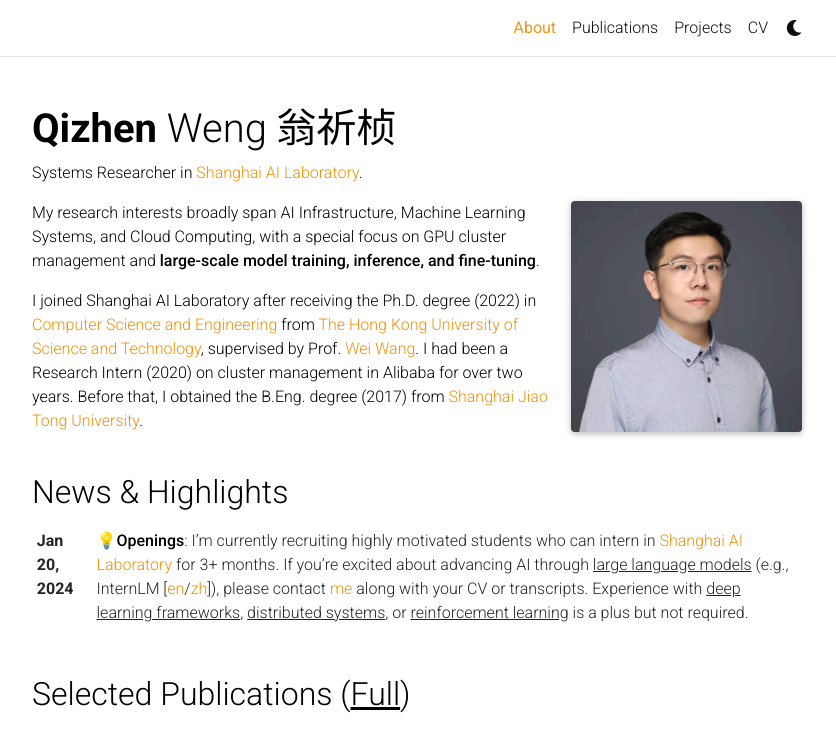
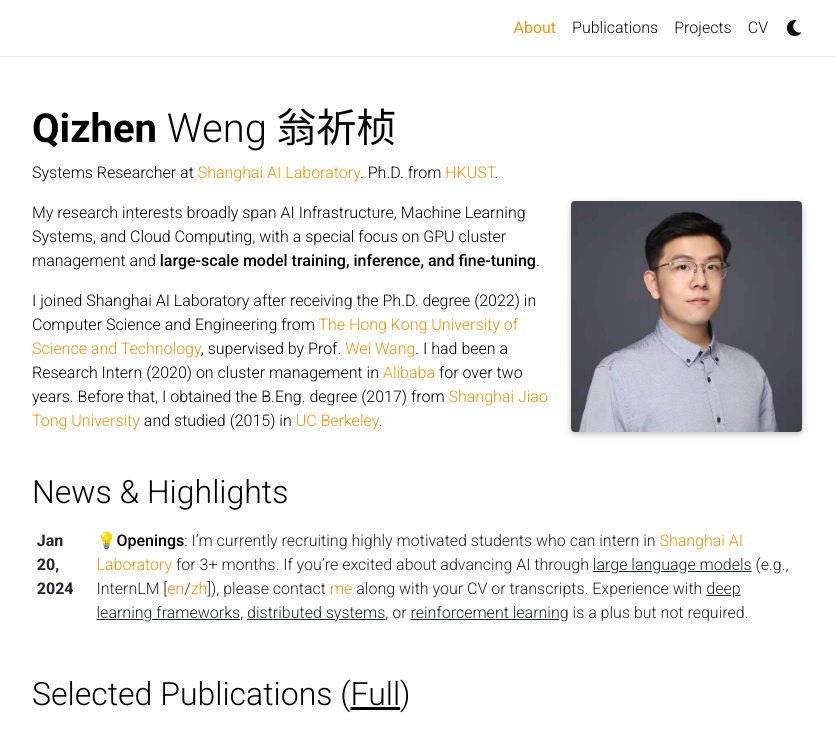
Before and after one commit to qzweng/qzweng.github.io, a Jekyll site: the page built from _pages/about.md, in a window 1280 px wide and 1011 px high, cut to the strip 0-741 px from the top of the window. Shown: the whole strip, without its empty margins (223-1059 px from the left). Built offline with Jekyll 4.4.1, drawn with Linux system fonts in a browser that asks for light colours; comment, search, counter and statistics services are not loaded; a style sheet for code colours, icons or effects is not loaded.

```diff
--- a/_config.yml
+++ b/_config.yml
@@ -69,7 +69,7 @@ og_image: # The site-wide (default for all links) Open Graph preview image
 
 github_username: qzweng # your GitHub user name
 gitlab_username: # your GitLab user name
-twitter_username: # your Twitter handle
+twitter_username: lukeqzweng # your Twitter handle
 mastodon_username: # your mastodon instance+username in the format instance.tld/@username
 linkedin_username: qizhen-weng # your LinkedIn user name
 telegram_username: # your Telegram user name
--- a/_pages/about.md
+++ b/_pages/about.md
@@ -2,7 +2,7 @@
 layout: about
 title: About
 permalink: /
-subtitle: Systems Researcher in <a href='https://shlab.org.cn'>Shanghai AI Laboratory</a>.
+subtitle: Systems Researcher at <a href='https://shlab.org.cn'>Shanghai AI Laboratory</a>. Ph.D. from <a href='https://cse.hkust.edu.hk/'>HKUST</a>.
 
 profile:
   align: right
@@ -21,7 +21,7 @@ social: true  # includes social icons at the bottom of the page
 
 My research interests broadly span AI Infrastructure, Machine Learning Systems, and Cloud Computing, with a special focus on GPU cluster management and **large-scale model training, inference, and fine-tuning**.
 
-I joined Shanghai AI Laboratory after receiving the Ph.D. degree (2022) in [Computer Science and Engineering](https://cse.ust.hk) from [The Hong Kong University of Science and Technology](https://hkust.edu.hk/), supervised by Prof. [Wei Wang](https://www.cse.ust.hk/~weiwa/). I had been a Research Intern (2020) on cluster management in Alibaba for over two years. Before that, I obtained the B.Eng. degree (2017) from [Shanghai Jiao Tong University](https://www.sjtu.edu.cn/).
+I joined Shanghai AI Laboratory after receiving the Ph.D. degree (2022) in Computer Science and Engineering from [The Hong Kong University of Science and Technology](https://hkust.edu.hk/), supervised by Prof. [Wei Wang](https://www.cse.ust.hk/~weiwa/). I had been a Research Intern (2020) on cluster management in [Alibaba](https://www.alibabagroup.com/en-US) for over two years. Before that, I obtained the B.Eng. degree (2017) from [Shanghai Jiao Tong University](https://www.sjtu.edu.cn/) and studied (2015) in [UC Berkeley](https://www.berkeley.edu/).
 
 <!-- Write your biography here. Tell the world about yourself. Link to your favorite [subreddit](http://reddit.com). You can put a picture in, too. The code is already in, just name your picture `prof_pic.jpg` and put it in the `img/` folder.
 
```
